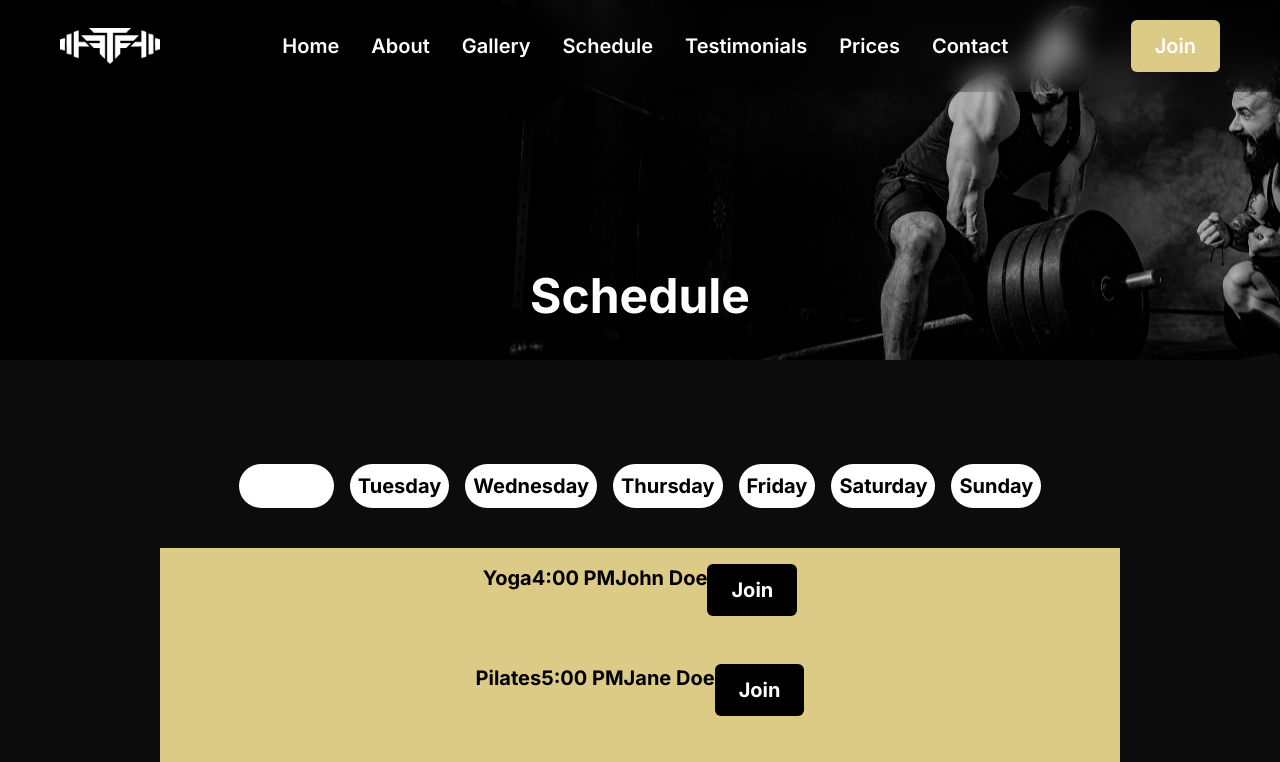
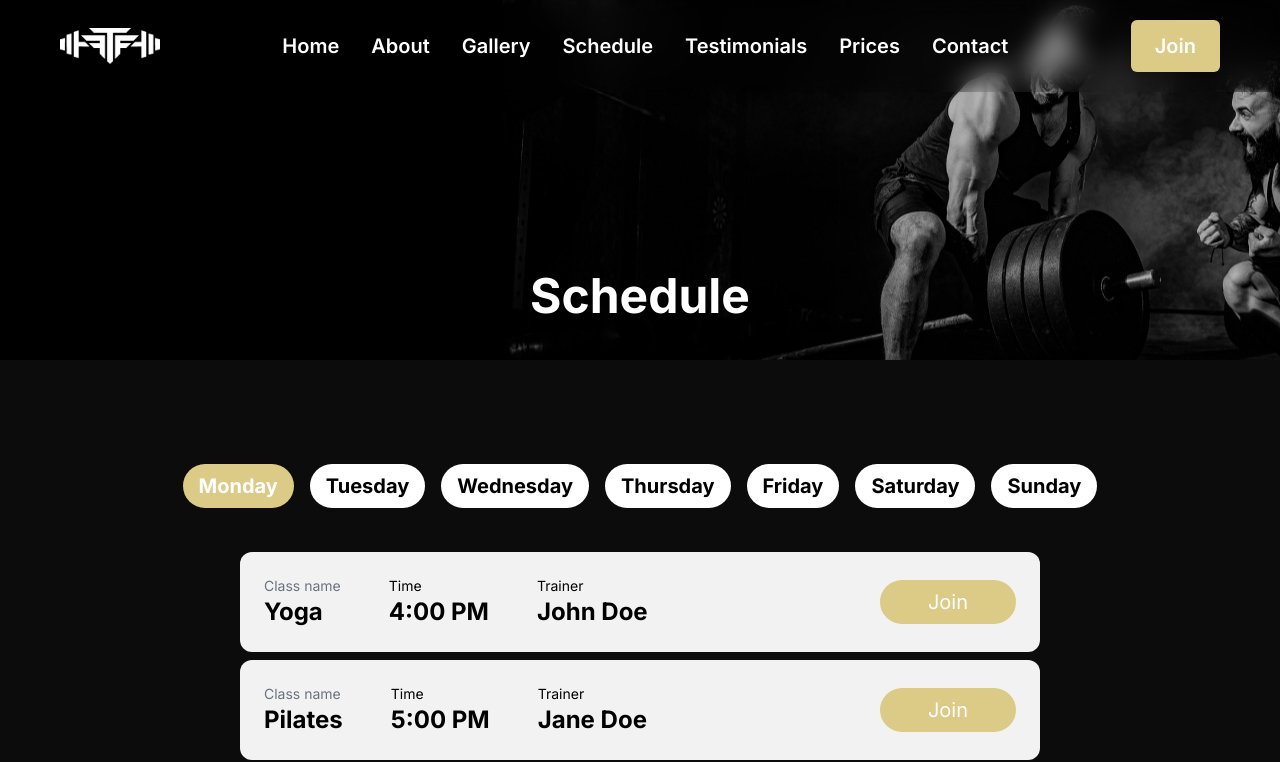
Before and after one commit to GerencserOliver/gym-website, a Next.js app: page /schedule in a window 1280 px wide. Shown: the top 762 px of the page. Built offline with nearby package versions, Linux system fonts and the light colour scheme.

Commit message:
Schedule

```diff
--- a/app/globals.css
+++ b/app/globals.css
@@ -22,3 +22,8 @@
     width: 100%;
     height: 45vh;
 }
+
+.current-day {
+    background-color: #DCCA87;
+    color: white;
+}
--- a/app/schedule/page.jsx
+++ b/app/schedule/page.jsx
@@ -3,20 +3,30 @@
 import Footer from '@/components/Footer';
 import Navbar from '@/components/Navbar';
 
-const Classes = ({ trainingClass, time, trainer, Join }) => {
+const Classes = ({ trainingClass, time, trainer }) => {
   return (
-    <ul className=''>
-      <li className="flex p-4 border-white" style={{ marginBottom: '1rem', paddingTop: '1rem', paddingBottom: '1rem' }}>
-        <p>{trainingClass}</p>
-        <p>{time}</p>
-        <p>{trainer}</p>
-        <button className='bg-black text-white px-6 py-3 rounded-md hover:bg-[#cfc292] duration-300'>
+    <div className="flex flex-col md:flex-row items-center justify-between w-10/12 mx-auto my-1 p-6 rounded-xl bg-[#F2F2F2]">
+      <div className='flex flex-col md:flex-row gap-4 md:gap-12'>
+        <div className="text-center md:text-left">
+          <p className='text-sm text-gray-500'>Class name</p>
+          <h1 className="text-2xl font-bold">{trainingClass}</h1>
+        </div>
+        <div className="text-center md:text-left">
+          <p className='text-sm'>Time</p>
+          <h1 className="text-2xl font-bold">{time}</h1>
+        </div>
+        <div className="text-center md:text-left">
+          <p className='text-sm'>Trainer</p>
+          <h1 className="text-2xl font-bold">{trainer}</h1>
+        </div>
+      </div>
+      <button className="bg-[#DCCA87] text-white p-2 px-12 rounded-3xl hover:bg-white hover:text-[#DCCA87] duration-300 w-full md:w-auto mt-4 md:mt-0">
         Join
       </button>
-      </li>
-    </ul>
+    </div>
   );
 }
+
 
 const Schedule = () => {
   const [currentDay, setCurrentDay] = useState('Monday');
@@ -84,14 +94,14 @@
       {['Monday', 'Tuesday', 'Wednesday', 'Thursday', 'Friday', 'Saturday', 'Sunday'].map(day => (
         <button
           key={day}
-              className={`mx-2 my-2 text-xl font-bold text-black bg-white p-2 rounded-3xl hover:bg-[#DCCA87] hover:text-white duration-300 ${currentDay == day ? 'bg-[#DCCA87] text-white' : ''}`}
+          className={`mx-2 my-2 text-xl font-bold text-black bg-white p-2 px-4 rounded-3xl hover:bg-[#DCCA87] hover:text-white duration-300 ${currentDay == day ? 'current-day' : ''}`}
           onClick={() => handleDayChange(day)}
         >
           {day}
         </button>
       ))}
       </div>
-      <div className="flex flex-col items-center justify-center mt-8 text-black text-xl font-bold bg-[#DCCA87] w-3/4 mx-auto">
+      <div className="flex flex-col items-center justify-center mt-8 text-black text-xl w-3/4 mx-auto mb-24">
         {classesByDay[currentDay].map((classInfo, index) => (
           <Classes
             key={index}
```
Lines whose indentation alone changed are shown as unchanged.
